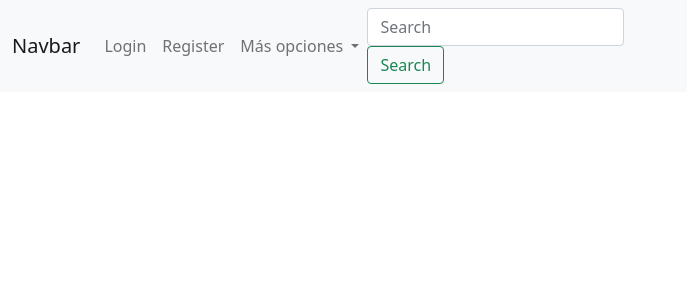
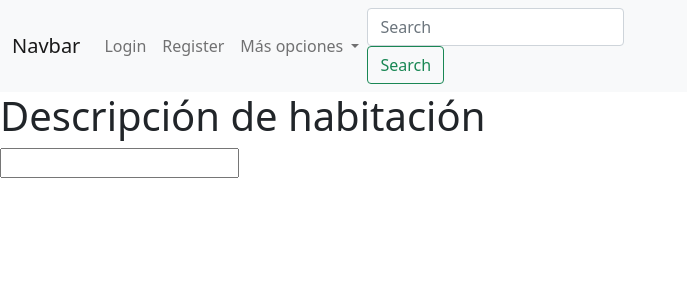
Before and after one commit to dmercadal2016490/GestorDeHoteles-FrontEnd, an Angular app in the folder GestorDeHoteles-FrontEnd/: page /habitacion in a window 1280 px wide. Before the commit this address led to /. Shown: the top 300 px of the page, without its empty margins (0-687 px from the left). Built offline with nearby package versions, Linux system fonts and the light colour scheme.

Commit message:
Creación del componente habitacion

```diff
--- a/GestorDeHoteles-FrontEnd/src/app/app-routing.module.ts
+++ b/GestorDeHoteles-FrontEnd/src/app/app-routing.module.ts
@@ -8,6 +8,7 @@ import { SaveHotelComponent } from './components/save-hotel/save-hotel.component
 import { SaveUserComponent } from './components/save-user/save-user.component';
 import { AdminGuard } from './guards/admin.guard';
 import { NavbarComponent } from './components/navbar/navbar.component';
+import { HabitacionComponent } from './components/habitacion/habitacion.component';
 
 
 
@@ -21,7 +22,8 @@ const routes: Routes = [
   {path: 'saveHotel', component: SaveHotelComponent},
   {path: 'saveHotel', component: SaveHotelComponent},
   {path:'saveUser', canActivate:[AdminGuard], component:SaveUserComponent},
-  {path: 'navbar', component: NavbarComponent}
+  {path: 'navbar', component: NavbarComponent},
+  {path: 'habitacion', component: HabitacionComponent},
 ];
 
 @NgModule({
--- a/GestorDeHoteles-FrontEnd/src/app/app.module.ts
+++ b/GestorDeHoteles-FrontEnd/src/app/app.module.ts
@@ -18,6 +18,7 @@ import { SaveUserComponent } from './components/save-user/save-user.component';
 import { UserComponent } from './components/user/user.component';
 import { UpdateUserComponent } from './components/update-user/update-user.component';
 import { NavbarComponent } from './components/navbar/navbar.component';
+import { HabitacionComponent } from './components/habitacion/habitacion.component';
 
 @NgModule({
   declarations: [
@@ -30,7 +31,8 @@ import { NavbarComponent } from './components/navbar/navbar.component';
     SaveHotelComponent,
     UserComponent,
     UpdateUserComponent,
-    NavbarComponent
+    NavbarComponent,
+    HabitacionComponent
   ],
   imports: [
     BrowserModule,
--- /dev/null
+++ b/GestorDeHoteles-FrontEnd/src/app/components/habitacion/habitacion.component.html
@@ -0,0 +1,8 @@
+<body>
+    <h1>Descripción de habitación</h1>
+    <form>
+        <div>
+            <input type="text">
+        </div>
+    </form>
+</body>
--- /dev/null
+++ b/GestorDeHoteles-FrontEnd/src/app/components/habitacion/habitacion.component.ts
@@ -0,0 +1,18 @@
+import { Component, OnInit } from '@angular/core';
+import { Habitacion } from '../../models/habitacion'
+import { RestUserService } from '../../services/restUser/rest-user.service';
+import { Router } from '@angular/router';
+
+@Component({
+  selector: 'app-habitacion',
+  templateUrl: './habitacion.component.html',
+  styleUrls: ['./habitacion.component.css']
+})
+export class HabitacionComponent implements OnInit {
+
+  constructor(private restUser: RestUserService) { }
+
+  ngOnInit(): void {
+  }
+
+}
--- a/GestorDeHoteles-FrontEnd/src/app/components/save-hotel/save-hotel.component.ts
+++ b/GestorDeHoteles-FrontEnd/src/app/components/save-hotel/save-hotel.component.ts
@@ -2,6 +2,7 @@ import { Component, OnInit } from '@angular/core';
 import { RestUserService } from '../../services/restUser/rest-user.service';
 import { User } from '../../models/user';
 import { Hotel } from '../../models/hotel';
+import { Router } from '@angular/router';
 
 @Component({
   selector: 'app-save-hotel',
@@ -21,10 +22,10 @@ hotelCreado;
   message: any;
 
 
-  constructor(private restUser: RestUserService) {
+  constructor(private restUser: RestUserService, private route: Router) {
 
     this.user = new User('','','','','','','ROL_CLIENT',[],[]);
-    this.hotel = new Hotel('','','',[],[],[],[],[]);
+    this.hotel = new Hotel('','','','',[],[],[],[],[]);
   }
 
   ngOnInit(): void {
@@ -59,11 +60,13 @@ hotelCreado;
         //saveHotel.reset();
         localStorage.setItem('hotel', JSON.stringify(this.hotelCreado))
         saveHotel.reset();
+        this.route.navigateByUrl('habitacion')
       }else{
         //alert('Hotel creado exitosamente');
         localStorage.setItem('hotel', JSON.stringify(this.hotelCreado))
         console.log(saveHotel)
         saveHotel.reset();
+        this.route.navigateByUrl('habitacion')
       }
       error => console.log(<any>error);
     })
--- /dev/null
+++ b/GestorDeHoteles-FrontEnd/src/app/models/habitacion.ts
@@ -0,0 +1,9 @@
+export class Habitacion{
+    constructor(
+        _id: string,
+        public disponibilidad: string,
+        public descripcion: string,
+        public services: []
+
+    ){}
+}
--- a/GestorDeHoteles-FrontEnd/src/app/models/hotel.ts
+++ b/GestorDeHoteles-FrontEnd/src/app/models/hotel.ts
@@ -1,6 +1,7 @@
 export class Hotel{
 
     constructor(
+        _id: string,
         public name: string,
         public direccion: string,
         public solicitud: string,
```
Also changed, not shown: GestorDeHoteles-FrontEnd/src/app/components/habitacion/habitacion.component.css (added), 1 other file (tests, documents, lock files or other folders).
